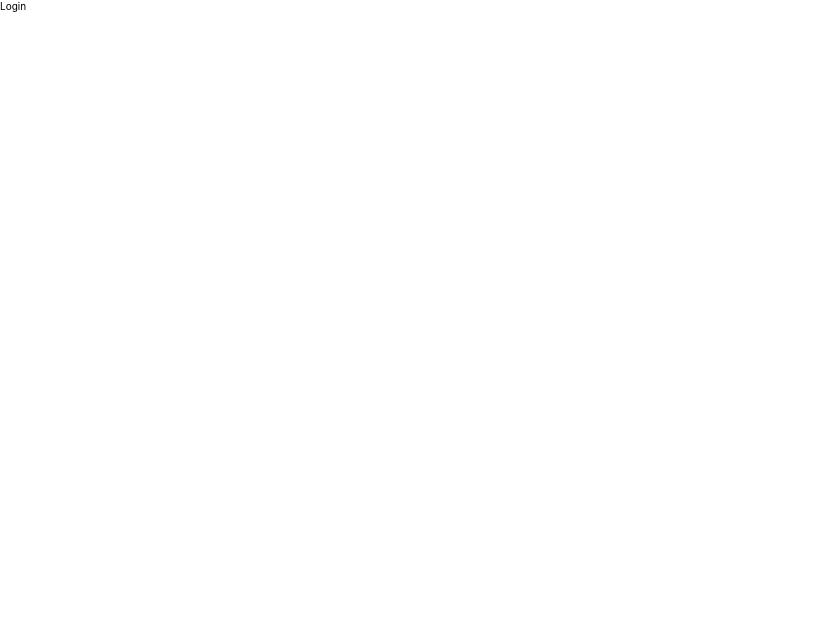
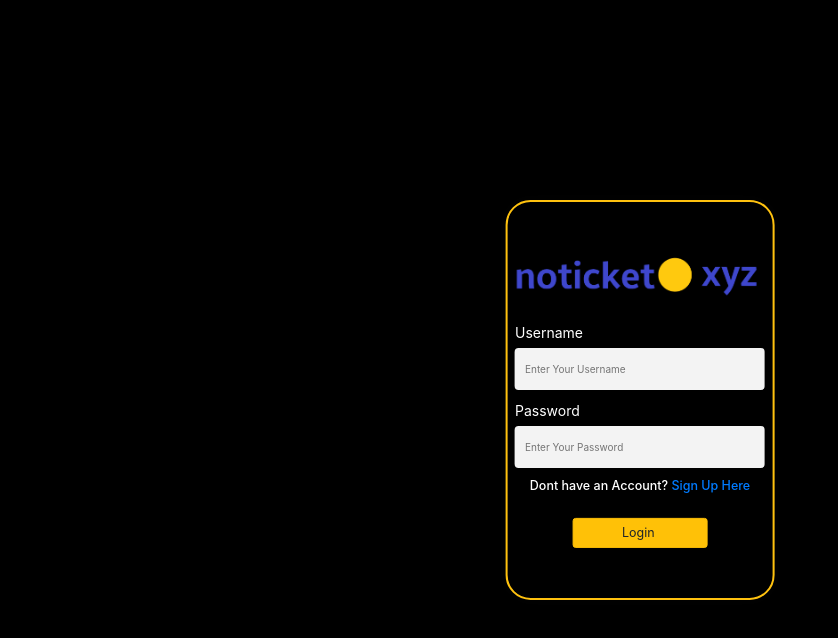
Before and after one commit to agustinustheo/notticket, a React (Create React App) app: page / in a window 1280 px wide. Shown: the top 638 px of the page, without its empty margins (0-838 px from the left). Built offline with nearby package versions, Linux system fonts and the light colour scheme.

Commit message:
Login Register UI

```diff
--- a/package.json
+++ b/package.json
@@ -6,7 +6,9 @@
     "@testing-library/jest-dom": "^4.2.4",
     "@testing-library/react": "^9.5.0",
     "@testing-library/user-event": "^7.2.1",
+    "bootstrap": "^4.5.2",
     "react": "^16.13.1",
+    "react-bootstrap": "^1.3.0",
     "react-dom": "^16.13.1",
     "react-icons": "^3.11.0",
     "react-router-dom": "^5.2.0",
--- a/src/app/App.css
+++ b/src/app/App.css
@@ -6,4 +6,5 @@
 
 html {
   font-size: 62.5%;
+  background-color: black;
 }
--- a/src/app/App.js
+++ b/src/app/App.js
@@ -5,6 +5,7 @@ import LoginPage from './pages/login';
 import TicketPage from './pages/ticket';
 import EventDetailPage from './pages/event';
 import RegisterPage from './pages/register';
+import bootstrap from '../../node_modules/bootstrap/dist/css/bootstrap.min.css'
 
 function App() {
   return (
--- a/src/app/pages/login.js
+++ b/src/app/pages/login.js
@@ -1,11 +1,44 @@
 import React, { Component } from 'react'
-
+import logoImg from '../../../src/noticket.png'
+import styles from '../../app/style.css'
+import {Button} from 'react-bootstrap'
+import { Link } from 'react-router-dom'
 export default class LoginPage extends Component {
     render(){
         return(
-            <div>
-                Login
+            <div className="App">
+            <div className="Login">
+
+            <div className="containerZ">
+                {/* <div className="header">Login</div> */}
+                <div className="content">
+                    <div className="image">
+                        <img src={logoImg} alt="logo"></img>
+                    </div>
+                    <div className="form">
+                        <div className="form-group">
+                            <label htmlFor="Username">Username</label>
+                            <input type="text" name="username" placeholder="Enter Your Username"></input>
+                        </div>
+                        <div className="form-group">
+                            <label htmlFor="Password">Password</label>
+                            <input type="password" name="password" placeholder="Enter Your Password"></input>
+                        </div>
+
+                        <h5 style={{color:"white"}}>Dont have an Account? <Link to="/register">Sign Up Here</Link></h5>
+
+                    </div>
+                </div>
+                <div className="footer">
+                <Button variant="warning" size="lg" block>
+                &nbsp;&nbsp;&nbsp;&nbsp;&nbsp;&nbsp;&nbsp;&nbsp;&nbsp;&nbsp;&nbsp;Login&nbsp;&nbsp;&nbsp;&nbsp;&nbsp;&nbsp;&nbsp;&nbsp;&nbsp; &nbsp;&nbsp;
+                </Button>
+                </div>
+                </div>
+
             </div>
+            </div>
+
         )
     }
 }
--- a/src/app/pages/register.js
+++ b/src/app/pages/register.js
@@ -1,10 +1,44 @@
 import React, { Component } from 'react'
-
+import logoImg from '../../../src/noticket.png'
+import styles from '../../app/style.css'
+import {Button} from 'react-bootstrap'
+import { Link } from 'react-router-dom'
 export default class RegisterPage extends Component {
     render(){
         return(
-            <div>
-                Register
+            <div className="App">
+            <div className="Login">
+
+            <div className="containerZ">
+                <div className="content">
+                    <div className="image">
+                        <img src={logoImg} alt="logo"></img>
+                    </div>
+                    <div className="form">
+                    <div className="form-group">
+                            <label htmlFor="Email">Email</label>
+                            <input type="text" name="email" placeholder="Enter Your Email"></input>
+                        </div>
+                        <div className="form-group">
+                            <label htmlFor="Username">Username</label>
+                            <input type="text" name="username" placeholder="Enter Your Username"></input>
+                        </div>
+                        <div className="form-group">
+                            <label htmlFor="Password">Password</label>
+                            <input type="password" name="password" placeholder="Enter Your Password"></input>
+                        </div>
+                        <h5 style={{color:"white"}}>Have an Account? <Link to="/login">Sign In Here</Link></h5>
+                    </div>
+
+                </div>
+                <div className="footer">
+                <Button variant="warning" size="lg" block>
+                &nbsp;&nbsp;&nbsp;&nbsp;&nbsp;&nbsp;&nbsp;&nbsp;&nbsp;Register&nbsp;&nbsp;&nbsp;&nbsp;&nbsp;&nbsp;&nbsp;&nbsp;&nbsp;
+                </Button>
+                </div>
+                </div>
+
+            </div>
             </div>
         )
     }
--- a/src/app/pages/ticket.js
+++ b/src/app/pages/ticket.js
@@ -206,8 +206,8 @@ export default class TicketPage extends Component {
                             </YFlex>
                             <XFlex>
                                 <Button><FaFacebook/>&nbsp;&nbsp;Facebook</Button>
-                                <Button><FaInstagram/>&nbsp;&nbsp;Share on Instagram</Button>
-                                <Button><FaTwitter/>&nbsp;&nbsp;Tweet it!</Button>
+                                <Button><FaInstagram/>&nbsp;&nbsp;Instagram</Button>
+                                <Button><FaTwitter/>&nbsp;&nbsp;Tweet</Button>
                             </XFlex>
                         </YFlex>
                         <LeftBorderedFlex><Rotated>No 1A32843</Rotated></LeftBorderedFlex>
--- /dev/null
+++ b/src/app/style.css
@@ -0,0 +1,98 @@
+
+    .header {
+      font-size: 18px;
+      font-weight: bold;
+      color: white;
+    }
+
+    .content {
+      display: flex;
+      flex-direction: column;
+    }
+
+    .image {
+        width: 25em;
+    }
+    img {
+        width: 100%;
+        height: 100%;
+    }
+
+    .form {
+        margin-top: 2em;
+        display: flex;
+        flex-direction: column;
+        align-items: center;
+      }
+    .form-group {
+        display: flex;
+        flex-direction: column;
+        align-items: flex-start;
+        width: fit-content;
+
+    }
+    label {
+         font-size: 14px;
+         color: white;
+    }
+     input {
+        margin-top: 6px;
+        min-width: 25em;
+        height: 42px;
+        padding: 0px 10px;
+        font-size: 18px;
+        background-color: #f3f3f3;
+        border: 0;
+        border-radius: 4px;
+        margin-bottom: 31px;
+        transition: all 250ms ease-in-out;
+    }
+     input:hover {
+        background-color: #ffffff;
+        box-shadow: 0px 0px 14px 0.3px #0e81ce96;
+    }
+
+    input:focus {
+         outline: none;
+         box-shadow: 0px 0px 12px 0.8px #3474dbb2;
+    }
+
+    .footer {
+      margin-top: 2em;
+    }
+
+
+.App {
+  text-align: center;
+  display: flex;
+  justify-content: center;
+  align-items: center;
+}
+
+.login {
+  width: 27em;
+  height: 40em;
+  display: flex;
+  justify-content: center;
+  align-items: center;
+  margin-top: 5px;
+  position: relative;
+  z-index: 99;
+}
+ .containerZ {
+    display: flex;
+    flex-direction: column;
+    justify-content: center;
+    align-items: center;
+    background-color: black;
+    box-shadow: 0px 0px 12px 2px rgba(15, 15, 15, 0.2);
+    border-radius: 25px;
+    position: absolute;
+    z-index: 99;
+    padding: 5rem;
+    top:50%;
+    left:50%;
+    width: 21%;
+    transform:translate(-50%,-50%);
+    border: solid 2px #FFC20F;
+  }
```
Also changed, not shown: src/noticket.png (added), 1 other file (tests, documents, lock files or other folders).
